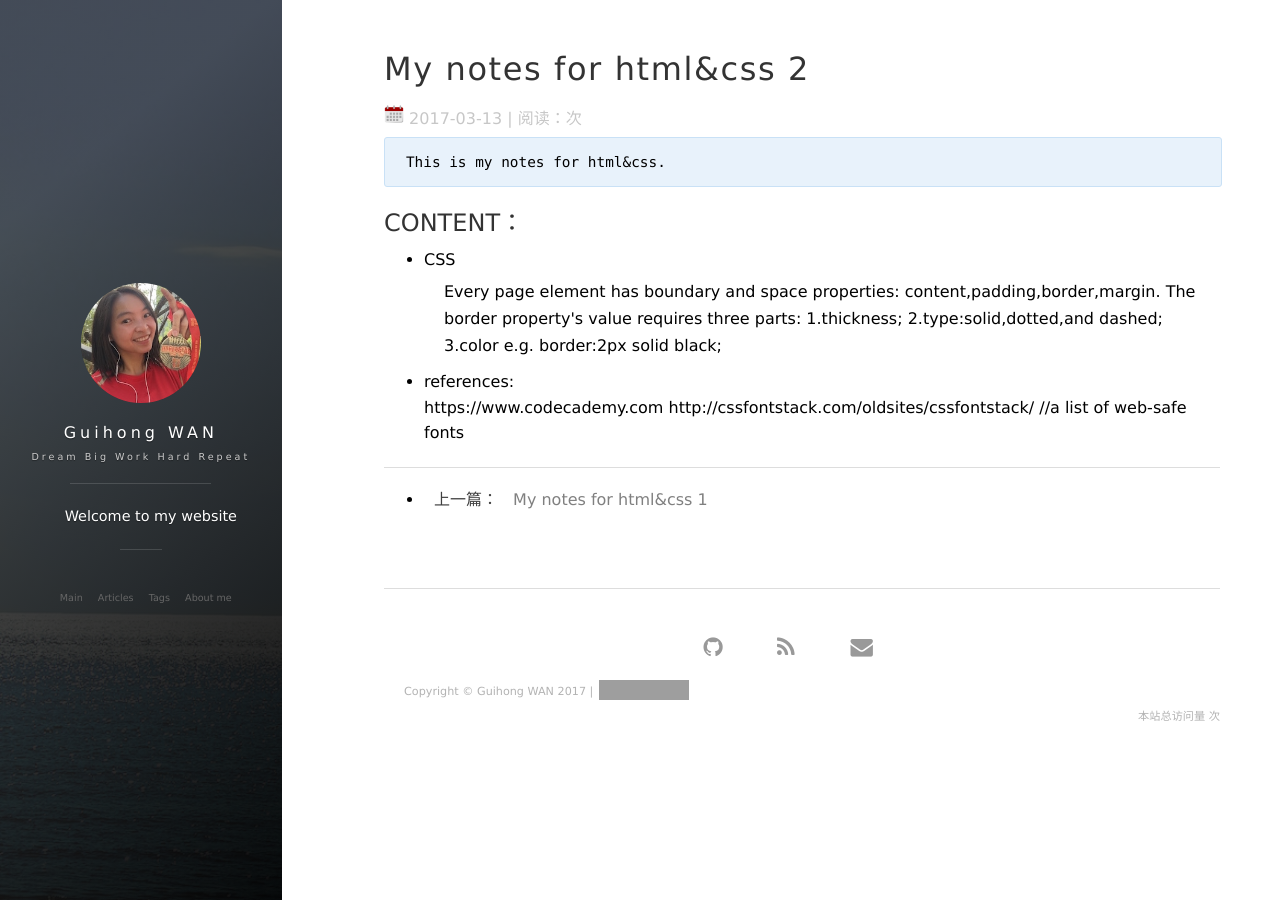
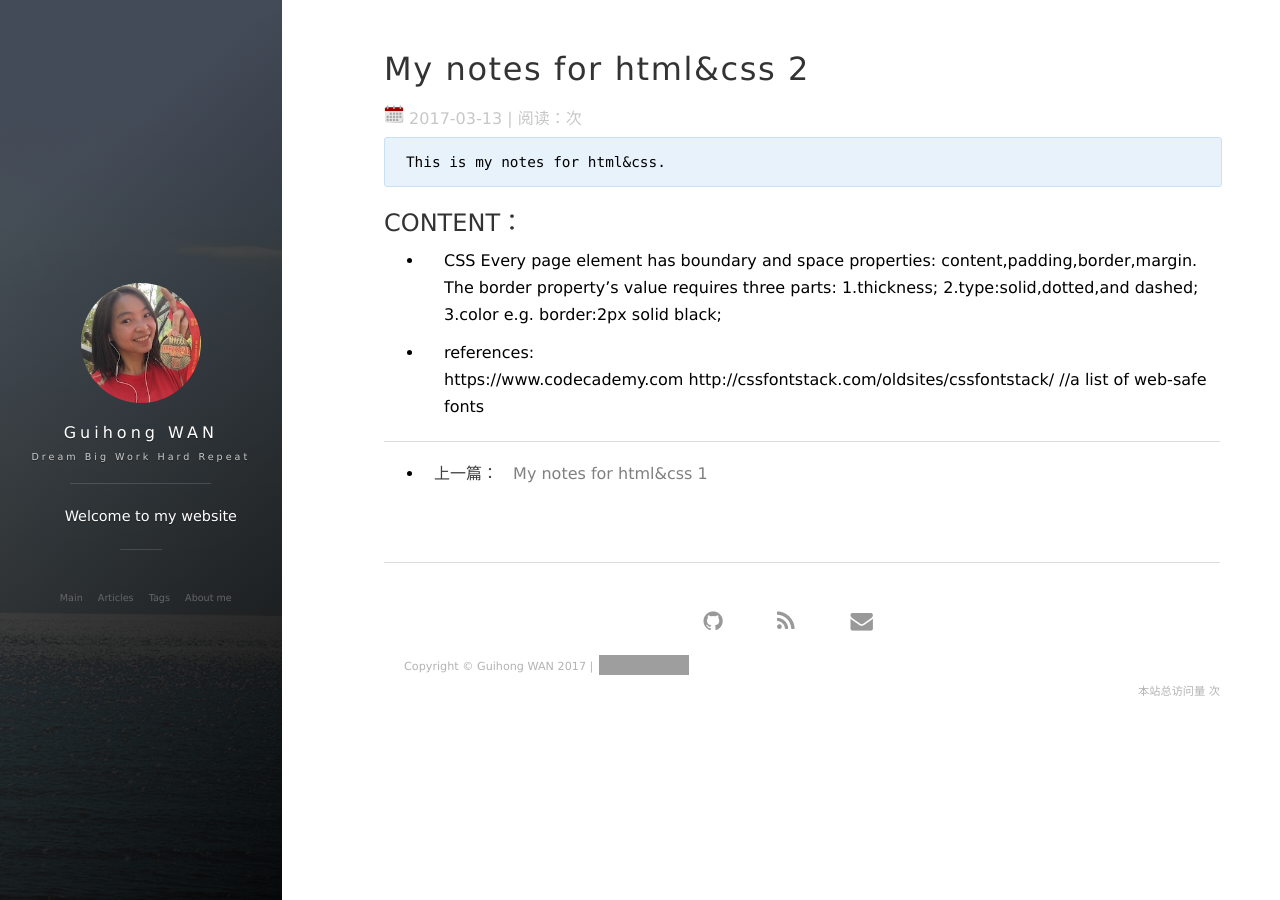
Before and after one commit to guihongwan/guihongwan.github.io, a Jekyll site: the page built from _posts/2017-03-14-html&css 2.md, in a window 1280 px wide. Built offline with Jekyll 4.4.1, drawn with Linux system fonts in a browser that asks for light colours; nearby versions of some CDN libraries; comment, search, counter and statistics services are not loaded; grey boxes are pictures that could not be loaded.

Commit message:
html&css 2

```diff
--- a/_posts/2017-03-14-html&css 2.md
+++ b/_posts/2017-03-14-html&css 2.md
@@ -10,13 +10,13 @@ tag: BLOG
 
 ## CONTENT：
 +   CSS
-    <p>Every page element has boundary and space properties: content,padding,border,margin.
+    Every page element has boundary and space properties: content,padding,border,margin.
     The border property's value requires three parts:
     1.thickness;
     2.type:solid,dotted,and dashed;
     3.color
     e.g. border:2px solid black;
-    </p>
+
 
 
 
```
